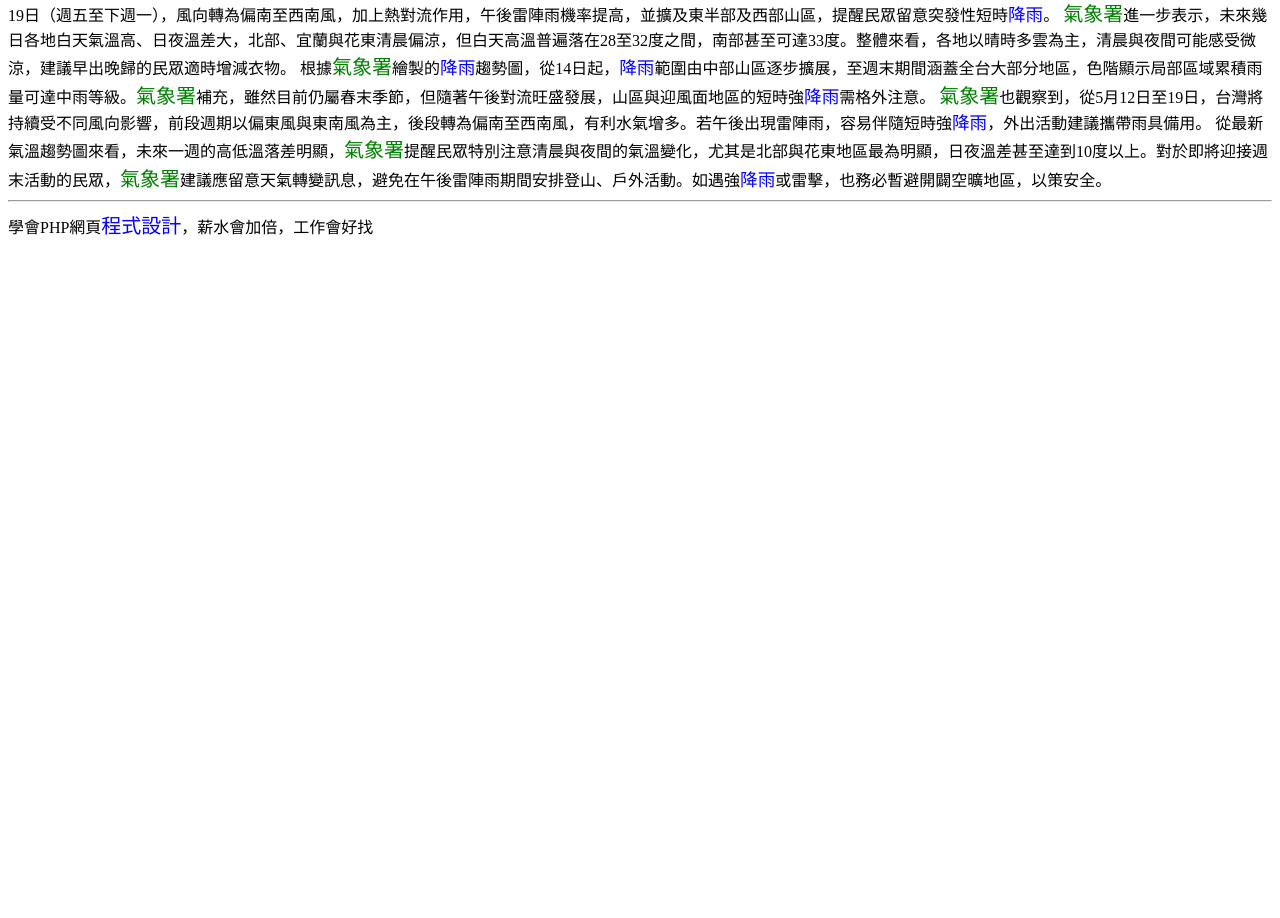
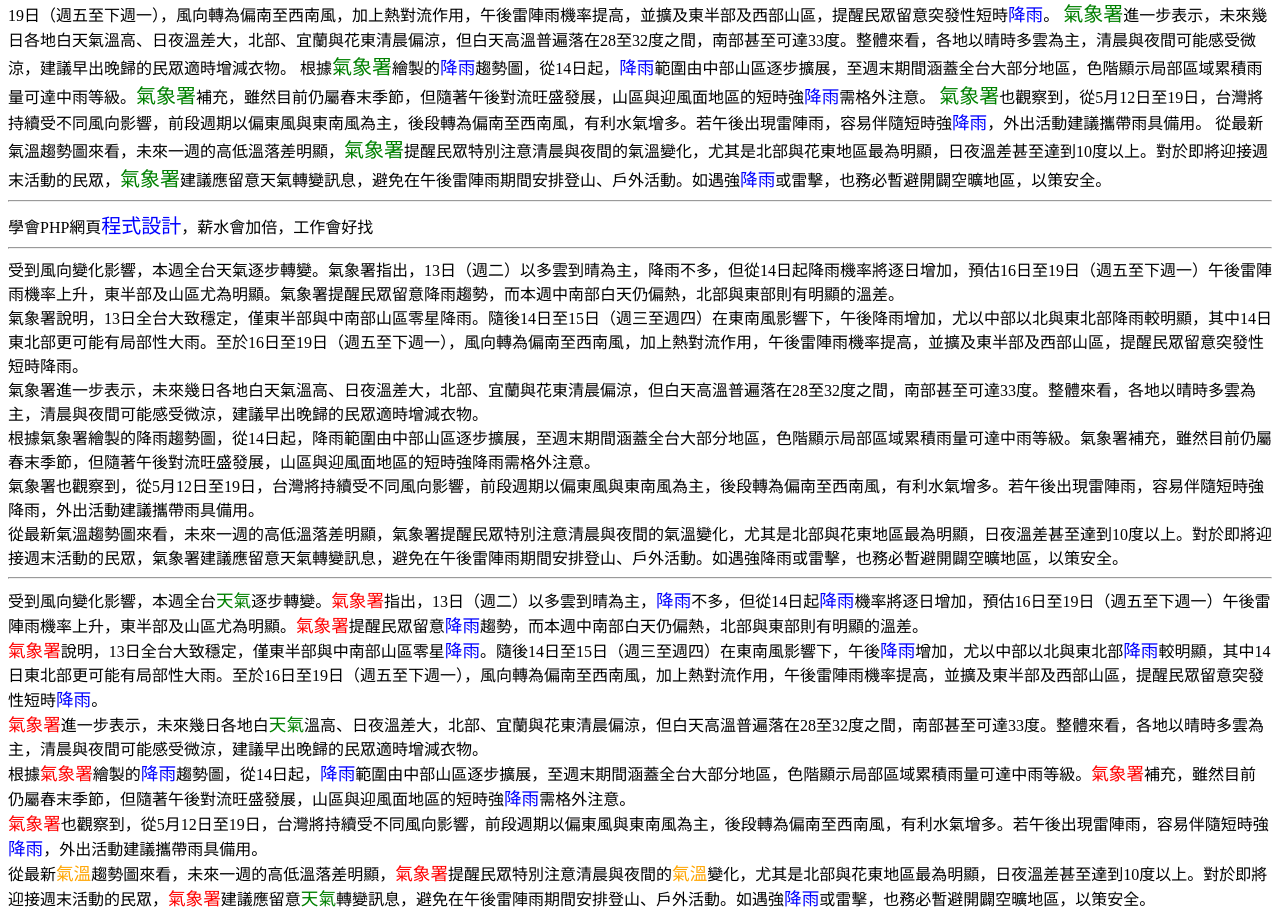
Before and after one commit to ririmayuz/1141PHPBASIC, a PHP site: page /string/index.php in a window 1280 px wide. Shown: the part 956-1874 px from the top of the page. Before the commit the page ends 1191 px from the top, so only its background shows below. Run offline with PHP 8.4, Linux system fonts and the light colour scheme.

Commit message:
尋找字串與HTML、css整合應用-迴圈寫法

```diff
--- a/string/index.php
+++ b/string/index.php
@@ -87,7 +87,7 @@
         <li> “學會PHP網頁程式設計，薪水會加倍，工作會好找”</li>
         <li> 請將上句中的 “程式設計” 放大字型或變色.</li>
     </ul>
-    <!-- ctrl+ hift+p > emmet *li -->
+    <!-- ctrl+shift+p > emmet *li -->
     <hr>
     <?php
     $str = "受到風向變化影響，本週全台天氣逐步轉變。氣象署指出，13日（週二）以多雲到晴為主，降雨不多，但從14日起降雨機率將逐日增加，預估16日至19日（週五至下週一）午後雷陣雨機率上升，東半部及山區尤為明顯。氣象署提醒民眾留意降雨趨勢，而本週中南部白天仍偏熱，北部與東部則有明顯的溫差。
@@ -115,7 +115,39 @@
 
     <hr>
     學會PHP網頁<span style="font-size: 20px;color:blue">程式設計</span>，薪水會加倍，工作會好找
+    <hr>
 
+    <?php
+    $str = "受到風向變化影響，本週全台天氣逐步轉變。氣象署指出，13日（週二）以多雲到晴為主，降雨不多，但從14日起降雨機率將逐日增加，預估16日至19日（週五至下週一）午後雷陣雨機率上升，東半部及山區尤為明顯。氣象署提醒民眾留意降雨趨勢，而本週中南部白天仍偏熱，北部與東部則有明顯的溫差。
+    <br>
+    氣象署說明，13日全台大致穩定，僅東半部與中南部山區零星降雨。隨後14日至15日（週三至週四）在東南風影響下，午後降雨增加，尤以中部以北與東北部降雨較明顯，其中14日東北部更可能有局部性大雨。至於16日至19日（週五至下週一），風向轉為偏南至西南風，加上熱對流作用，午後雷陣雨機率提高，並擴及東半部及西部山區，提醒民眾留意突發性短時降雨。
+    <br>
+    氣象署進一步表示，未來幾日各地白天氣溫高、日夜溫差大，北部、宜蘭與花東清晨偏涼，但白天高溫普遍落在28至32度之間，南部甚至可達33度。整體來看，各地以晴時多雲為主，清晨與夜間可能感受微涼，建議早出晚歸的民眾適時增減衣物。
+    <br>
+    根據氣象署繪製的降雨趨勢圖，從14日起，降雨範圍由中部山區逐步擴展，至週末期間涵蓋全台大部分地區，色階顯示局部區域累積雨量可達中雨等級。氣象署補充，雖然目前仍屬春末季節，但隨著午後對流旺盛發展，山區與迎風面地區的短時強降雨需格外注意。
+    <br>
+    氣象署也觀察到，從5月12日至19日，台灣將持續受不同風向影響，前段週期以偏東風與東南風為主，後段轉為偏南至西南風，有利水氣增多。若午後出現雷陣雨，容易伴隨短時強降雨，外出活動建議攜帶雨具備用。
+    <br>
+    從最新氣溫趨勢圖來看，未來一週的高低溫落差明顯，氣象署提醒民眾特別注意清晨與夜間的氣溫變化，尤其是北部與花東地區最為明顯，日夜溫差甚至達到10度以上。對於即將迎接週末活動的民眾，氣象署建議應留意天氣轉變訊息，避免在午後雷陣雨期間安排登山、戶外活動。如遇強降雨或雷擊，也務必暫避開闢空曠地區，以策安全。";
+    echo $str;
+    $keywords = ["氣象署", "降雨", "天氣", "氣溫"];
+    $style=["font-size: 1.1em;color:red;",
+            "font-size: 1.1em;color:blue;",
+            "font-size: 1.1em;color:green;",
+            "font-size: 1.1em;color:orange;"];
+    //在指定關鍵字中+url連結
+    $url=[];
+
+    foreach($keywords as $index => $keyword){
+        $str=str_replace("$keyword",
+        "<span style='$style[$index]'>$keyword</span>",
+        $str);
+    }
+
+    echo "<hr>";
+    echo $str;
+
+    ?>
 
 </body>
 
```
